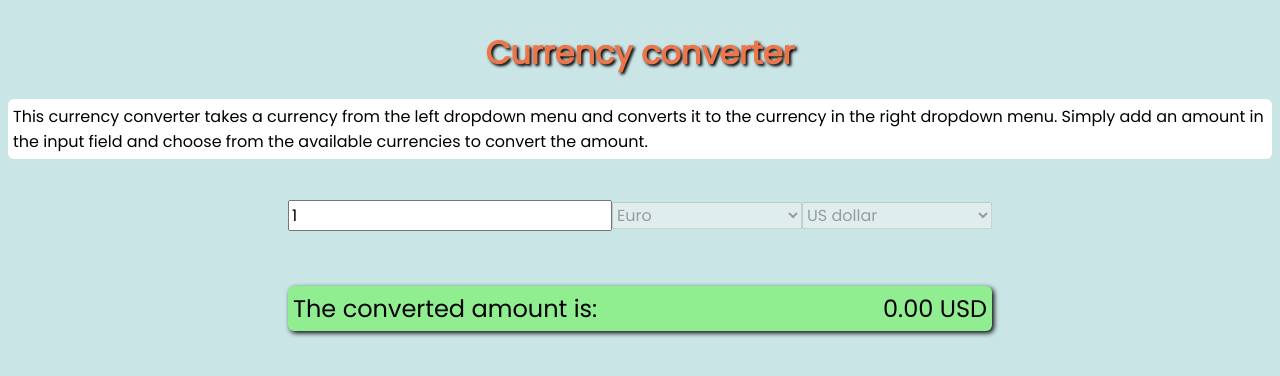
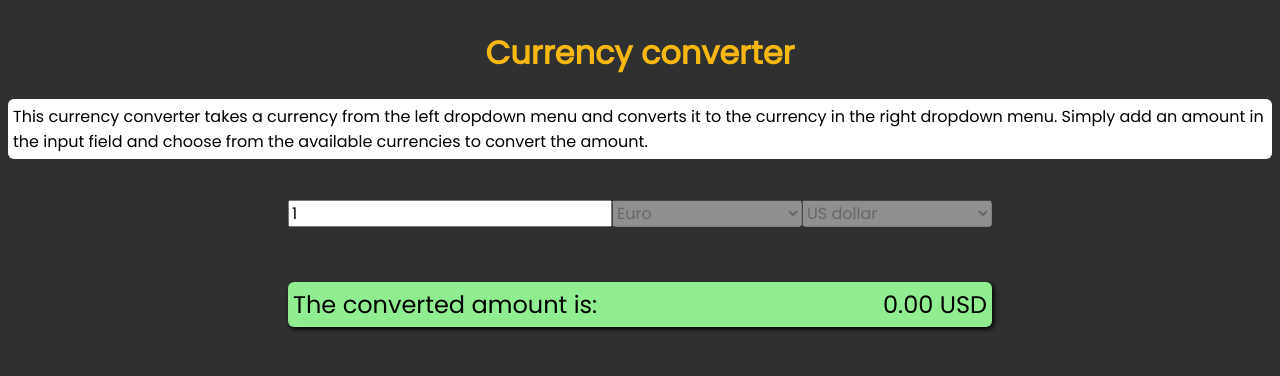
Before and after one commit to johnnyd81/currency-converter, a React (Vite) app: page / in a window 1280 px wide. Shown: the top 376 px of the page. Built offline with nearby package versions, Linux system fonts and the light colour scheme; no server answers.

Commit message:
modified App.css

```diff
--- a/src/App.css
+++ b/src/App.css
@@ -6,7 +6,7 @@
 }
 
 body {
-  background-color: rgb(202, 229, 230);
+  background-color: rgb(47, 49, 49);
 }
 
 .app {
@@ -18,8 +18,7 @@ body {
 
 .header {
   text-align: center;
-  color: rgb(236, 117, 74);
-  text-shadow: 2px 2px 3px black;
+  color: rgb(248, 184, 20);
 }
 
 .info {
@@ -30,6 +29,10 @@ body {
 
 .detail {
   font-size: 1rem;
+}
+
+input {
+  height: 27px;
 }
 
 .converter {
```
